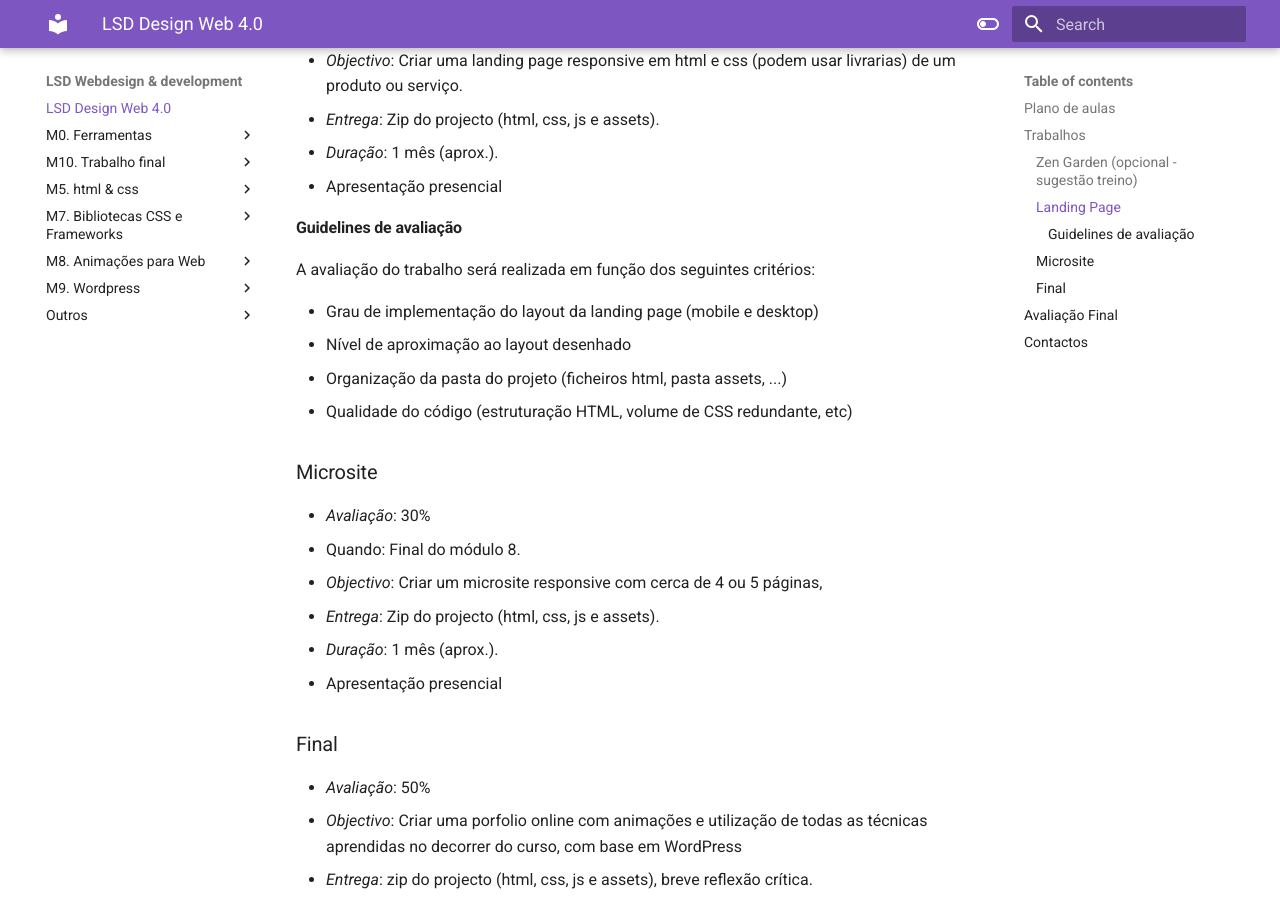
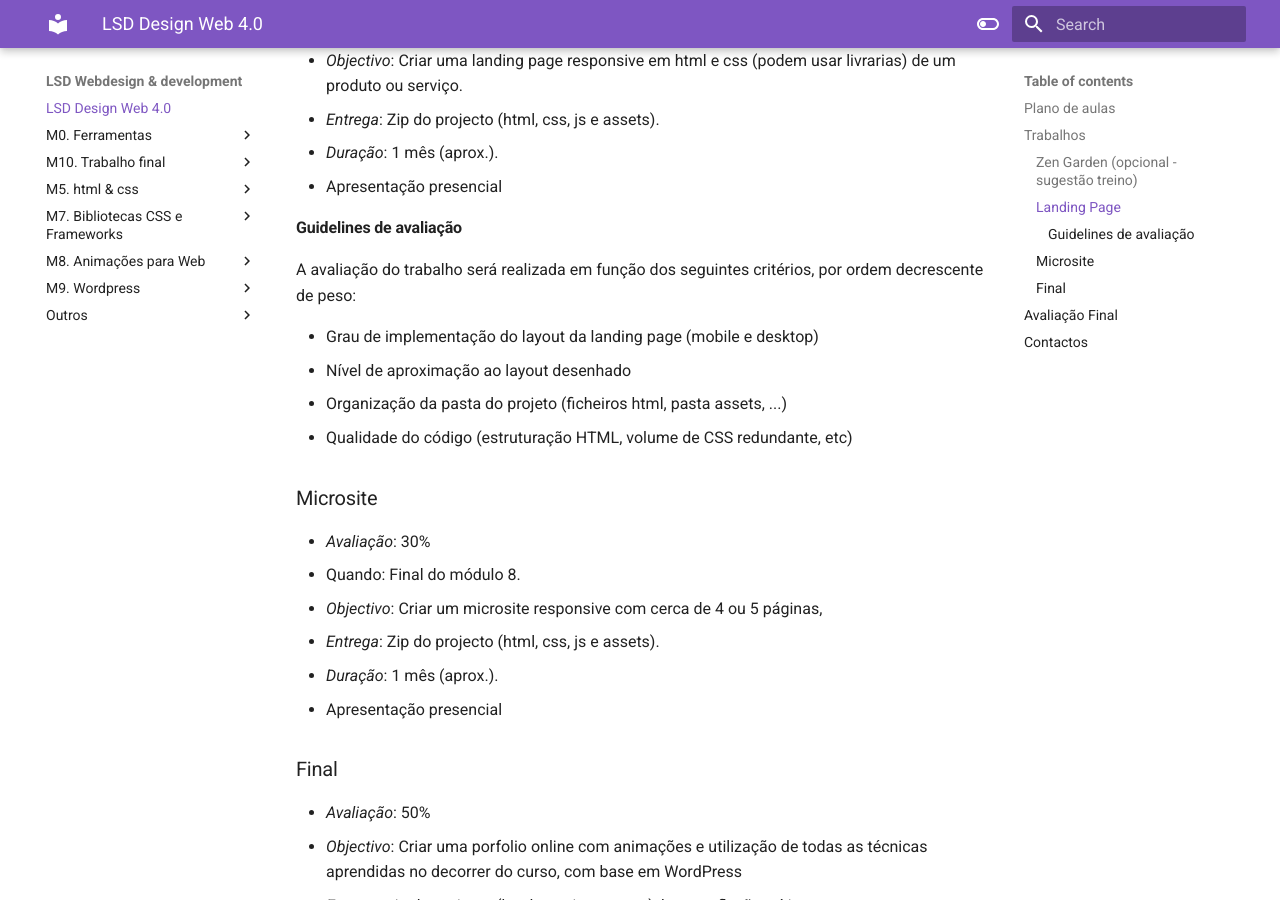
Before and after one commit to hjneves/lsd-docs, an MkDocs documentation site: the page built from docs/index.md, in a window 1280 px wide and 900 px high, scrolled down 1161 px. Built offline with MkDocs 1.6.1 and Material for MkDocs 9.7.7, drawn with Linux system fonts in a browser that asks for light colours.

Commit message:
peos criterios aval 1 trab

```diff
--- a/docs/index.md
+++ b/docs/index.md
@@ -30,7 +30,7 @@ Notas para os seguintes módulos do curso Design Web 4.0
 * _Duração_: 1 mês (aprox.).
 * Apresentação presencial
 #### Guidelines de avaliação
-A avaliação do trabalho será realizada em função dos seguintes critérios:
+A avaliação do trabalho será realizada em função dos seguintes critérios, por ordem decrescente de peso:
 
 - Grau de implementação do layout da landing page (mobile e desktop)
 - Nível de aproximação ao layout desenhado
```
